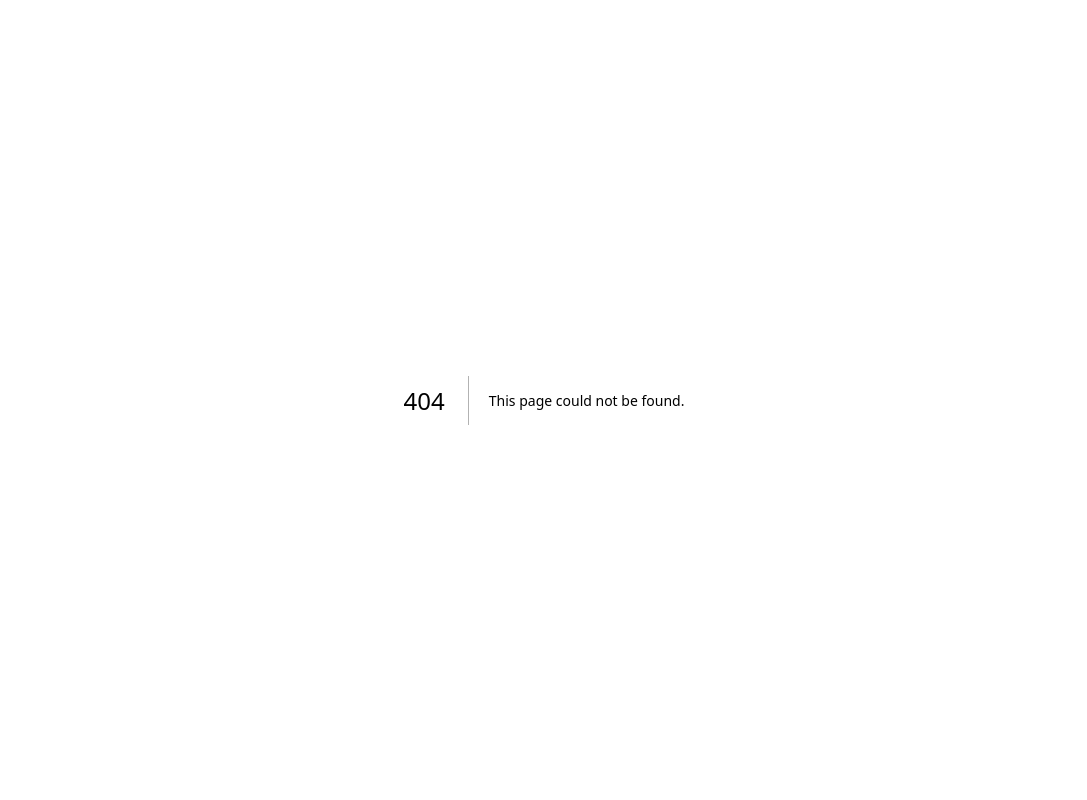
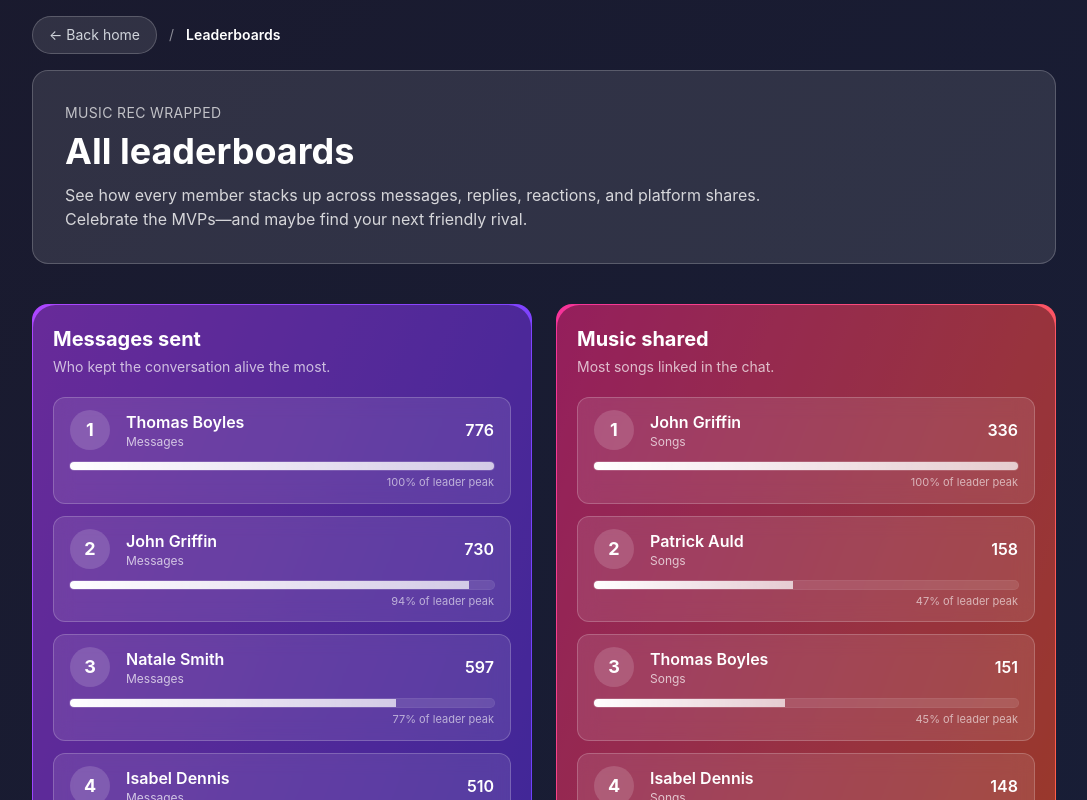
Before and after one commit to PatrickAuld/music-rec-wrapped, a Next.js app: page /leaderboards in a window 1280 px wide. Before the commit this address had no page. Shown: the top 800 px of the page, without its empty margins (96-1183 px from the left). Built offline with nearby package versions, Linux system fonts and the light colour scheme.

Commit message:
Add leaderboards page and link from wrapped flow (#10)
* Add leaderboards page and link from wrapped flow

* Add visual graphs to leaderboards page

```diff
--- /dev/null
+++ b/src/app/leaderboards/page.tsx
@@ -0,0 +1,160 @@
+import Link from 'next/link';
+import data from '../../data.json';
+import { LeaderboardEntry, Leaderboards, WrappedData } from '../../types';
+
+const wrappedData = data as unknown as WrappedData;
+
+type LeaderboardKey = keyof Leaderboards;
+
+const leaderboardMeta: Record<LeaderboardKey, { title: string; description: string; gradient: string; metricLabel: string }> = {
+  messages: {
+    title: 'Messages sent',
+    description: 'Who kept the conversation alive the most.',
+    gradient: 'from-purple-500 to-indigo-600',
+    metricLabel: 'messages',
+  },
+  music_links: {
+    title: 'Music shared',
+    description: 'Most songs linked in the chat.',
+    gradient: 'from-pink-500 to-orange-500',
+    metricLabel: 'songs',
+  },
+  reactions_received: {
+    title: 'Reactions received',
+    description: 'Most kudos, laughs, and hype from others.',
+    gradient: 'from-emerald-500 to-cyan-500',
+    metricLabel: 'reactions',
+  },
+  replies_received: {
+    title: 'Replies received',
+    description: 'Who sparked the longest threads.',
+    gradient: 'from-blue-500 to-cyan-500',
+    metricLabel: 'replies',
+  },
+  replies_sent: {
+    title: 'Replies sent',
+    description: 'The most responsive conversationalists.',
+    gradient: 'from-amber-500 to-orange-500',
+    metricLabel: 'replies',
+  },
+  longest_streak: {
+    title: 'Longest streak',
+    description: 'Most consecutive days of sharing.',
+    gradient: 'from-rose-500 to-pink-600',
+    metricLabel: 'days',
+  },
+  spotify: {
+    title: 'Spotify shares',
+    description: 'Top Spotify linkers.',
+    gradient: 'from-green-500 to-green-700',
+    metricLabel: 'links',
+  },
+  soundcloud: {
+    title: 'SoundCloud shares',
+    description: 'Most SoundCloud drops.',
+    gradient: 'from-orange-500 to-amber-500',
+    metricLabel: 'links',
+  },
+  youtube: {
+    title: 'YouTube shares',
+    description: 'Most YouTube embeds.',
+    gradient: 'from-red-500 to-red-700',
+    metricLabel: 'links',
+  },
+};
+
+function LeaderboardList({ entries, metricLabel }: { entries: LeaderboardEntry[]; metricLabel: string }) {
+  const maxValue = Math.max(...entries.map(([, value]) => value));
+
+  return (
+    <div className="space-y-3">
+      {entries.map(([name, value, rank]) => {
+        const percent = Math.round((value / maxValue) * 100);
+
+        return (
+          <div
+            key={`${name}-${rank}`}
+            className="glass rounded-xl px-4 py-3 bg-black/10"
+          >
+            <div className="flex items-center gap-4">
+              <div className="w-10 h-10 rounded-full bg-white/15 flex items-center justify-center font-bold text-lg">
+                {rank}
+              </div>
+              <div className="flex-1 min-w-0">
+                <div className="font-semibold truncate">{name}</div>
+                <div className="text-xs text-white/70 truncate capitalize">{metricLabel}</div>
+              </div>
+              <div className="text-right font-semibold text-white">
+                {value.toLocaleString()}
+              </div>
+            </div>
+            <div className="mt-3 h-2 rounded-full bg-white/10 overflow-hidden ring-1 ring-white/15">
+              <div
+                className="h-full bg-gradient-to-r from-white to-white/70"
+                style={{ width: `${percent}%` }}
+                aria-hidden
+              />
+            </div>
+            <div className="mt-1 flex justify-end text-[11px] text-white/60">
+              <span>{percent}% of leader peak</span>
+            </div>
+          </div>
+        );
+      })}
+    </div>
+  );
+}
+
+export default function LeaderboardsPage() {
+  const leaderboards = wrappedData.leaderboards;
+
+  return (
+    <main className="min-h-screen p-4 pb-16">
+      <div className="max-w-5xl mx-auto space-y-10">
+        <div className="flex flex-col gap-4 animate-fade-in">
+          <div className="flex items-center gap-3 text-sm text-gray-300">
+            <Link
+              href="/"
+              className="glass rounded-full px-4 py-2 inline-flex items-center gap-2 hover:bg-white/20 transition-colors"
+            >
+              ← Back home
+            </Link>
+            <span className="text-white/50">/</span>
+            <span className="text-white font-semibold">Leaderboards</span>
+          </div>
+          <div className="glass rounded-2xl p-6 md:p-8">
+            <p className="text-sm text-white/70 uppercase tracking-wide mb-2">Music Rec Wrapped</p>
+            <h1 className="text-3xl md:text-4xl font-bold mb-3">All leaderboards</h1>
+            <p className="text-white/80 max-w-3xl">
+              See how every member stacks up across messages, replies, reactions, and platform shares.
+              Celebrate the MVPs—and maybe find your next friendly rival.
+            </p>
+          </div>
+        </div>
+
+        <div className="grid gap-6 md:grid-cols-2">
+          {(Object.keys(leaderboardMeta) as LeaderboardKey[]).map((key) => {
+            const meta = leaderboardMeta[key];
+            const entries = leaderboards[key];
+
+            return (
+              <section
+                key={key}
+                className={`rounded-2xl p-[1px] bg-gradient-to-br ${meta.gradient} animate-fade-in`}
+                style={{ opacity: 0 }}
+              >
+                <div className="rounded-[1.4rem] bg-black/40 p-5 h-full flex flex-col gap-5">
+                  <div className="space-y-1">
+                    <h2 className="text-xl font-bold">{meta.title}</h2>
+                    <p className="text-sm text-white/70">{meta.description}</p>
+                  </div>
+                  <LeaderboardList entries={entries} metricLabel={meta.metricLabel} />
+                </div>
+              </section>
+            );
+          })}
+        </div>
+      </div>
+    </main>
+  );
+}
--- a/src/app/page.tsx
+++ b/src/app/page.tsx
@@ -185,8 +185,15 @@ export default function Home() {
       </div>
 
       {/* Footer */}
-      <div className="text-center mt-12 text-gray-500 text-sm">
-        Music Rec Wrapped 2025
+      <div className="text-center mt-12 text-gray-500 text-sm space-y-2">
+        <div>Music Rec Wrapped 2025</div>
+        <Link
+          href="/leaderboards"
+          className="inline-flex items-center gap-2 text-gray-300 hover:text-white transition-colors"
+        >
+          View all leaderboards
+          <span aria-hidden>→</span>
+        </Link>
       </div>
     </main>
   );
--- a/src/components/WrappedCard.tsx
+++ b/src/components/WrappedCard.tsx
@@ -1,5 +1,6 @@
 'use client';
 
+import Link from 'next/link';
 import { useEffect, useMemo, useState } from 'react';
 import { Card } from '../types';
 
@@ -366,6 +367,16 @@ export default function WrappedCard({ card, userName, cardIndex, totalCards, pro
                 <div className="text-xs text-white/70">reactions</div>
               </div>
             </div>
+            <div className="mt-8">
+              <Link
+                href="/leaderboards"
+                onClick={(e) => e.stopPropagation()}
+                className="inline-flex items-center gap-2 px-5 py-3 rounded-xl bg-white/20 text-white font-semibold hover:bg-white/30 transition-colors"
+              >
+                View all leaderboards
+                <span aria-hidden>→</span>
+              </Link>
+            </div>
             <div className="mt-8 text-white/60 text-sm">
               Music Rec Wrapped 2025
             </div>
--- a/src/components/WrappedViewer.tsx
+++ b/src/components/WrappedViewer.tsx
@@ -127,8 +127,8 @@ export default function WrappedViewer({ user, userName }: WrappedViewerProps) {
     const clickX = e.clientX - rect.left;
     const width = rect.width;
 
-    // Don't advance if clicking on buttons
-    if ((e.target as HTMLElement).closest('button')) return;
+    // Don't advance if clicking on buttons or links
+    if ((e.target as HTMLElement).closest('button, a')) return;
 
     if (clickX > width * 0.6) {
       goToNext();
```
